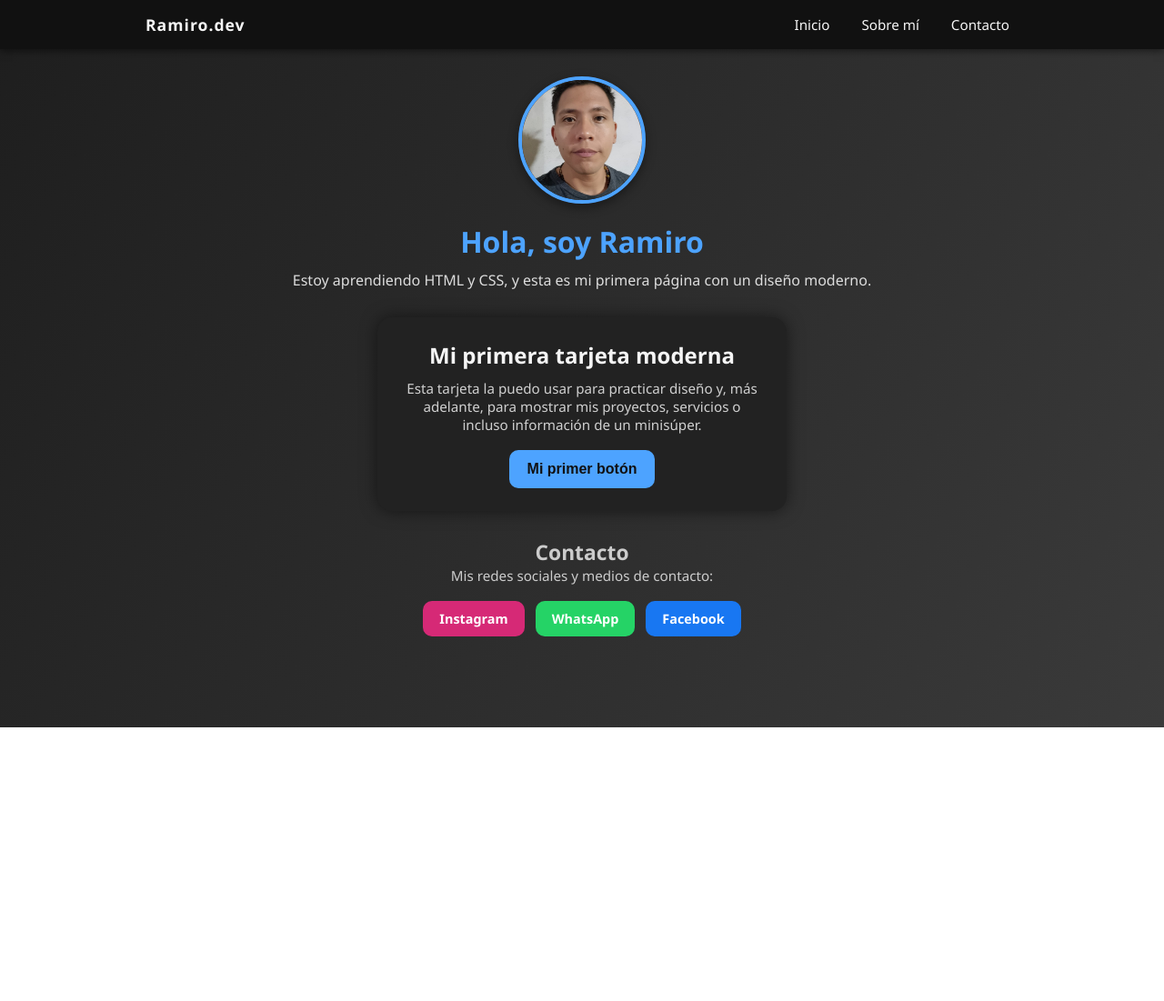
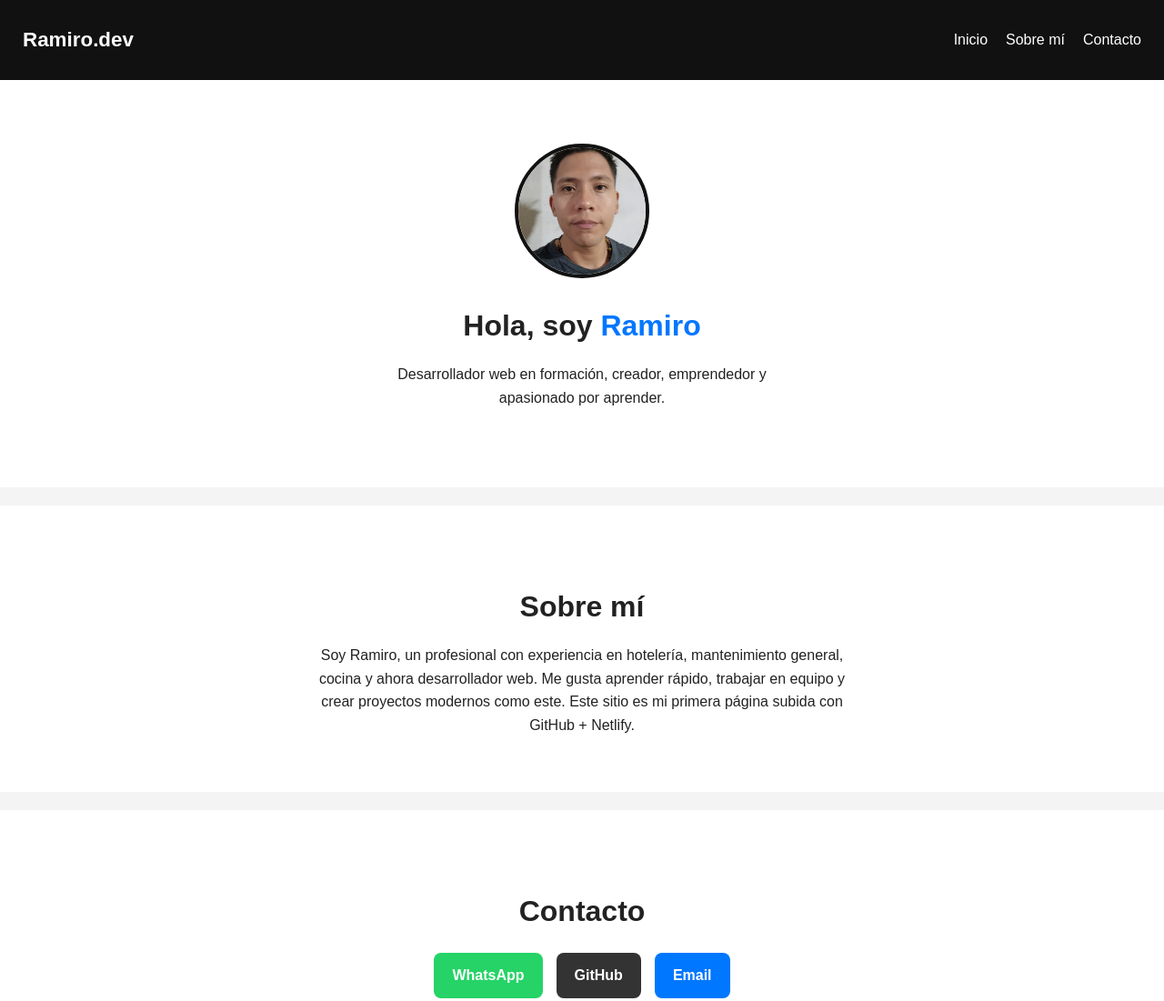
Before and after one commit to Ramitaxd/mi-primero-proyecto, a plain HTML site: page index.html in a window 1280 px wide. Shown: the top 1101 px of the page at 91% size. Before the commit the page ends 800 px from the top, so only its background shows below. Drawn offline with Linux system fonts and the light colour scheme.

Commit message:
Actualicé diseño completo

```diff
--- a/index.html
+++ b/index.html
@@ -3,63 +3,54 @@
 <head>
     <meta charset="UTF-8">
     <meta name="viewport" content="width=device-width, initial-scale=1.0">
-    <title>Página Moderna de Ramiro</title>
+    <title>Ramiro.dev</title>
     <link rel="stylesheet" href="styles.css">
 </head>
 <body>
+
 <header>
     <nav class="navbar">
         <div class="logo">Ramiro.dev</div>
-
-    <div class="menu-btn" onclick="toggleMenu()">
-        ☰
-    </div>
-
+        <button class="menu-btn" onclick="toggleMenu()">☰</button>
         <ul class="nav-links" id="navMenu">
             <li><a href="#inicio">Inicio</a></li>
             <li><a href="#sobre-mi">Sobre mí</a></li>
             <li><a href="#contacto">Contacto</a></li>
         </ul>
     </nav>
-
 </header>
 
-    <main class="container">
-        <!-- SECCIÓN DE PRESENTACIÓN -->
-        <section class="intro" id="inicio">
-                <img src="perfil.jpg" alt="Foto de Ramiro" class="perfil">
-            <h1>Hola, soy Ramiro</h1>
-            <p>Estoy aprendiendo HTML y CSS, y esta es mi primera página con un diseño moderno.</p>
+<section class="hero" id="inicio">
+    <img src="perfil.jpg" class="perfil" alt="Foto de Ramiro">
+    <h1>Hola, soy <span>Ramiro</span></h1>
+    <p>Desarrollador web en formación, creador, emprendedor y apasionado por aprender.</p>
 </section>
 
-        <!-- TARJETA MODERNA -->
-        <section class="card" id="sobre-mi">
-            <h2>Mi primera tarjeta moderna</h2>
+<section class="sobre-mi" id="sobre-mi">
+    <h2>Sobre mí</h2>
     <p>
-                Esta tarjeta la puedo usar para practicar diseño y, más adelante, para mostrar
-                mis proyectos, servicios o incluso información de un minisúper.
+        Soy Ramiro, un profesional con experiencia en hotelería, mantenimiento general, cocina
+        y ahora desarrollador web. Me gusta aprender rápido, trabajar en equipo y crear proyectos
+        modernos como este. Este sitio es mi primera página subida con GitHub + Netlify.
     </p>
-            <button>Mi primer botón</button>
 </section>
 
-        <!-- SECCIÓN CONTACTO -->
-        <section class="contact" id="contacto">
+<section class="contacto" id="contacto">
     <h2>Contacto</h2>
-    <p>Mis redes sociales y medios de contacto:</p>
-
-    <div class="social-buttons">
-<a href="https://www.instagram.com/rama.ceballoss/" class="btn instagram">Instagram</a>
-        <a href="https://wa.me/3875693154
-" class="btn whatsapp">WhatsApp</a>
-        <a href="https://www.facebook.com/rama.ceballoss/" class="btn facebook">Facebook</a>
+    <div class="contact-buttons">
+        <a href="https://wa.me/5493875693154" target="_blank" class="btn whatsapp">WhatsApp</a>
+        <a href="https://github.com/Ramitaxd" target="_blank" class="btn github">GitHub</a>
+        <a href="mailto:rammamc@gmail.com" class="btn email">Email</a>
     </div>
 </section>
-    </main>
 
-    <!-- SCRIPT PARA EL MENÚ RESPONSIVE -->
+<footer>
+    <p>© 2025 Ramiro.dev — Todos los derechos reservados.</p>
+</footer>
+
 <script>
 function toggleMenu() {
-            document.getElementById("navMenu").classList.toggle("active");
+    document.getElementById('navMenu').classList.toggle('active');
 }
 </script>
 
--- a/styles.css
+++ b/styles.css
@@ -1,228 +1,138 @@
-/* Reseteo básico y fuente global */
-* {
-    box-sizing: border-box;
+body {
     margin: 0;
-    padding: 0;
-}
-
-body {
-    font-family: "Segoe UI", Arial, sans-serif;
-    background: linear-gradient(120deg, #1e1e1e, #3a3a3a);
-    color: #f5f5f5;
-    min-height: 100vh;
+    font-family: 'Arial';
+    background: #f4f4f4;
+    color: #222;
+    line-height: 1.6;
 }
 
 /* NAVBAR */
-header {
+.navbar {
+    display: flex;
+    justify-content: space-between;
+    align-items: center;
+    padding: 15px 25px;
     background: #111;
-    box-shadow: 0 2px 8px rgba(0,0,0,0.5);
+    color: white;
 }
 
-.navbar {
-    max-width: 1000px;
-    margin: 0 auto;
-    padding: 15px 20px;
-    display: flex;
-    align-items: center;
-    justify-content: space-between;
-}
-
-.logo {
-    font-weight: 700;
-    font-size: 1.1rem;
-    letter-spacing: 1px;
+.navbar .logo {
+    font-size: 1.4rem;
+    font-weight: bold;
 }
 
 .nav-links {
     list-style: none;
     display: flex;
-    gap: 15px;
-    transition: 0.3s ease;
+    gap: 20px;
 }
 
-/* Ocultar menú en móviles */
+.nav-links a {
+    color: white;
+    text-decoration: none;
+    font-weight: 500;
+}
+
 .menu-btn {
     display: none;
     font-size: 1.8rem;
-    cursor: pointer;
+    background: none;
+    border: none;
+    color: white;
+}
+
+/* HERO */
+.hero {
+    text-align: center;
+    padding: 70px 20px;
+    background: white;
+}
+
+.hero .perfil {
+    width: 140px;
+    height: 140px;
+    border-radius: 50%;
+    object-fit: cover;
+    margin-bottom: 20px;
+    border: 4px solid #111;
+}
+
+.hero h1 {
+    font-size: 2rem;
+    margin: 0;
+}
+
+.hero h1 span {
+    color: #0077ff;
+}
+
+.hero p {
+    max-width: 450px;
+    margin: 15px auto;
+}
+
+/* SOBRE MI */
+.sobre-mi, .contacto {
+    padding: 60px 20px;
+    text-align: center;
+    background: #fff;
+    margin-top: 20px;
+}
+
+.sobre-mi h2, .contacto h2 {
+    font-size: 2rem;
+    margin-bottom: 15px;
+}
+
+.sobre-mi p {
+    max-width: 600px;
+    margin: auto;
+}
+
+/* BOTONES CONTACTO */
+.contact-buttons {
+    display: flex;
+    justify-content: center;
+    gap: 15px;
+    margin-top: 20px;
+}
+
+.btn {
+    padding: 12px 20px;
+    text-decoration: none;
+    color: white;
+    border-radius: 8px;
+    font-weight: bold;
+}
+
+.whatsapp { background: #25D366; }
+.github { background: #333; }
+.email { background: #0077ff; }
+
+/* FOOTER */
+footer {
+    background: #111;
+    color: white;
+    text-align: center;
+    padding: 20px;
+    margin-top: 20px;
 }
 
 /* RESPONSIVE */
 @media (max-width: 700px) {
     .menu-btn {
         display: block;
-        color: #fff;
     }
 
     .nav-links {
-        position: absolute;
-        top: 65px;
-        right: 0;
+        display: none;
+        flex-direction: column;
         background: #111;
-        flex-direction: column;
-        width: 200px;
         padding: 15px;
-        gap: 12px;
-        transform: translateX(110%);
-        box-shadow: 0 4px 12px rgba(0,0,0,0.3);
-        border-radius: 0 0 0 10px;
+        margin: 0;
     }
 
     .nav-links.active {
-        transform: translateX(0);
+        display: flex;
     }
 }
-
-
-.nav-links a {
-    text-decoration: none;
-    color: #f5f5f5;
-    font-size: 0.95rem;
-    padding: 6px 10px;
-    border-radius: 8px;
-    transition: background 0.3s, transform 0.2s;
-}
-
-.nav-links a:hover {
-    background: #4da3ff33;
-    transform: translateY(-1px);
-}
-
-/* CONTENEDOR PRINCIPAL */
-.container {
-    max-width: 1000px;
-    margin: 0 auto;
-    padding: 30px 20px 50px;
-}
-
-/* INTRO */
-.intro {
-    text-align: center;
-    margin-bottom: 30px;
-}
-/* FOTO DE PERFIL MODERNA */
-.perfil {
-    width: 140px;
-    height: 140px;
-    border-radius: 50%;
-    object-fit: cover;
-    border: 4px solid #4da3ff;
-    margin-bottom: 15px;
-    box-shadow: 0 4px 12px rgba(0,0,0,0.4);
-    animation: fadeIn 1.2s ease;
-}
-
-/* Animación suave */
-@keyframes fadeIn {
-    from {
-        opacity: 0;
-        transform: translateY(20px);
-    }
-    to {
-        opacity: 1;
-        transform: translateY(0);
-    }
-}
-
-.intro h1 {
-    font-size: 2rem;
-    margin-bottom: 10px;
-    color: #4da3ff;
-}
-
-.intro p {
-    font-size: 1rem;
-    color: #dddddd;
-}
-
-/* TARJETA MODERNA */
-.card {
-    background: #222;
-    padding: 25px;
-    border-radius: 16px;
-    box-shadow: 0 0 18px rgba(0,0,0,0.5);
-    text-align: center;
-    margin: 20px auto 30px;
-    max-width: 450px;
-}
-
-.card h2 {
-    margin-bottom: 10px;
-}
-
-.card p {
-    font-size: 0.95rem;
-    color: #d0d0d0;
-}
-
-.card button {
-    background: #4da3ff;
-    border: none;
-    padding: 12px 20px;
-    margin-top: 18px;
-    border-radius: 10px;
-    cursor: pointer;
-    font-size: 1rem;
-    transition: 0.3s;
-    color: #111;
-    font-weight: 600;
-}
-
-.card button:hover {
-    background: #79baff;
-    transform: translateY(-1px);
-}
-
-/* CONTACTO */
-.contact {
-    text-align: center;
-    margin-top: 25px;
-    font-size: 0.95rem;
-    color: #cccccc;
-}
-
-/* Responsive simple para móviles */
-@media (max-width: 600px) {
-    .navbar {
-        flex-direction: column;
-        align-items: flex-start;
-        gap: 10px;
-    }
-
-    .intro h1 {
-        font-size: 1.6rem;
-    }
-
-    .card {
-        margin: 20px 0 30px;
-    }
-}
-/* BOTONES DE REDES SOCIALES */
-.social-buttons {
-    margin-top: 18px;
-    display: flex;
-    gap: 12px;
-    justify-content: center;
-    flex-wrap: wrap;
-}
-
-.btn {
-    padding: 10px 18px;
-    border-radius: 10px;
-    font-size: 0.9rem;
-    text-decoration: none;
-    font-weight: 600;
-    transition: 0.3s ease;
-    color: #fff;
-}
-
-/* Colores modernos */
-.instagram { background: #d62976; }
-.whatsapp  { background: #25d366; }
-.facebook  { background: #1877f2; }
-
-/* Efecto hover profesional */
-.btn:hover {
-    transform: translateY(-3px) scale(1.03);
-    box-shadow: 0 4px 12px rgba(0,0,0,0.4);
-}
```
Lines whose indentation alone changed are shown as unchanged.
